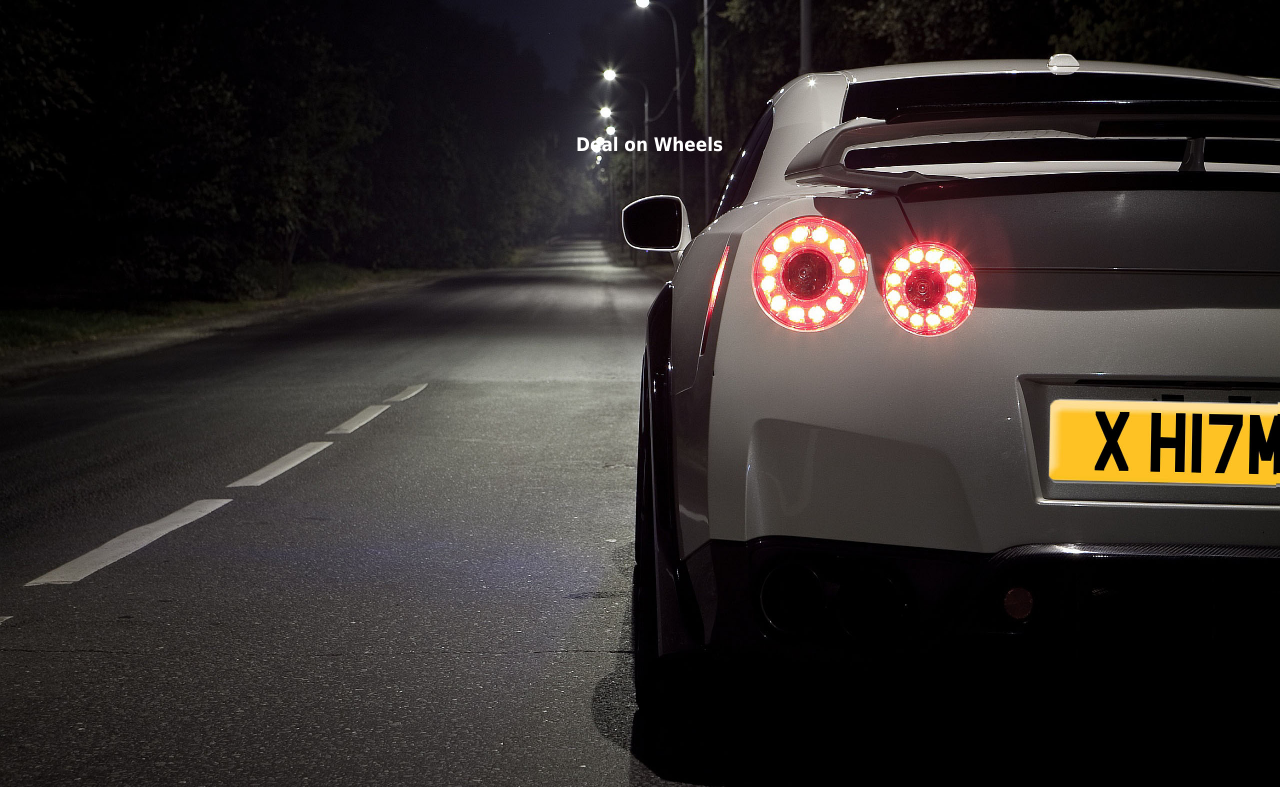
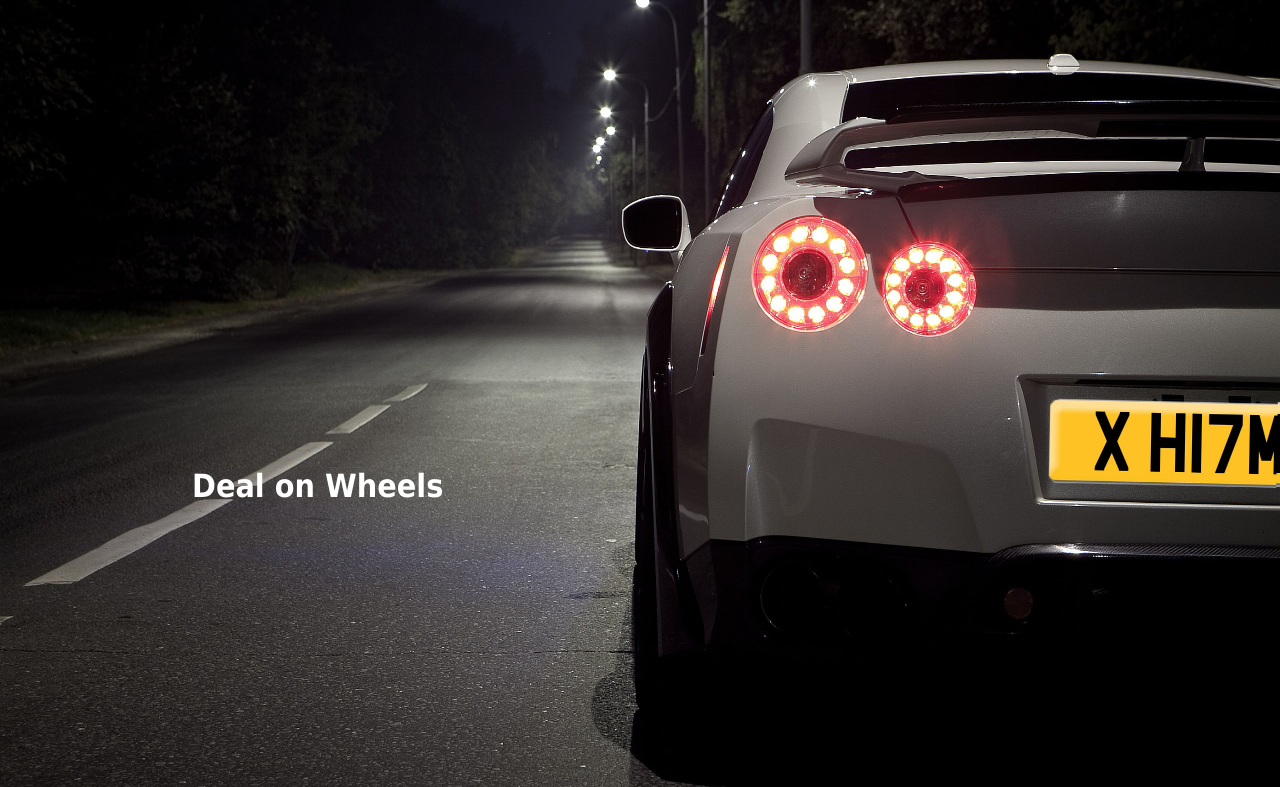
Before and after one commit to hamzas121/frontend, a plain HTML site: page index.html in a window 1280 px wide. Shown: the top 787 px of the page. Drawn offline with nearby package versions, Linux system fonts and the light colour scheme.

Commit message:
updated stylesheet
this is for the smooth scrolling and the deals on wheels movement on
the page and size

```diff
--- a/stylesheet.css
+++ b/stylesheet.css
@@ -32,6 +32,14 @@ position: relative;
 z-index: 1;
 }
 
+body, html, .main {
+    height: 100%;
+}
+
+section {
+    min-height: 100%;
+}
+
 #image {
 position: relative;
 z-index: -1;
@@ -41,7 +49,6 @@ a.button	{
 border:2px transparent;
 padding:2px 5px 2px 5px;
 border-radius:10px;
-margin-right:50px;
 background-color:transparent;
 color:#ffffff;
 font-family:tahoma;
@@ -49,13 +56,17 @@ text-decoration:none;
 text-align:center;
 }
 
-a.button:hover{background-color:grey;
-color:#000000;}
+a.button:hover{
+color:#a3a3a3;}
+
+h1 {
+    font-size: 200%;
+}
 
 #dealsbutton{
 position: absolute;
-top: 5%;
-left: 45%;
+top: 40%;
+left: 15%;
 }
 
 #home{padding-top: 6em;}
@@ -114,7 +125,7 @@ font-family:san-serif;}
   width:  350px;
   height: 250px;
   left: 10%;
-  top: 8%;
+  top: 14%;
   border-bottom: 1px solid #FFF;
   border-top: 1px solid #FFF;
   -webkit-transition: opacity 0.35s, -webkit-transform 0.35s;
```
